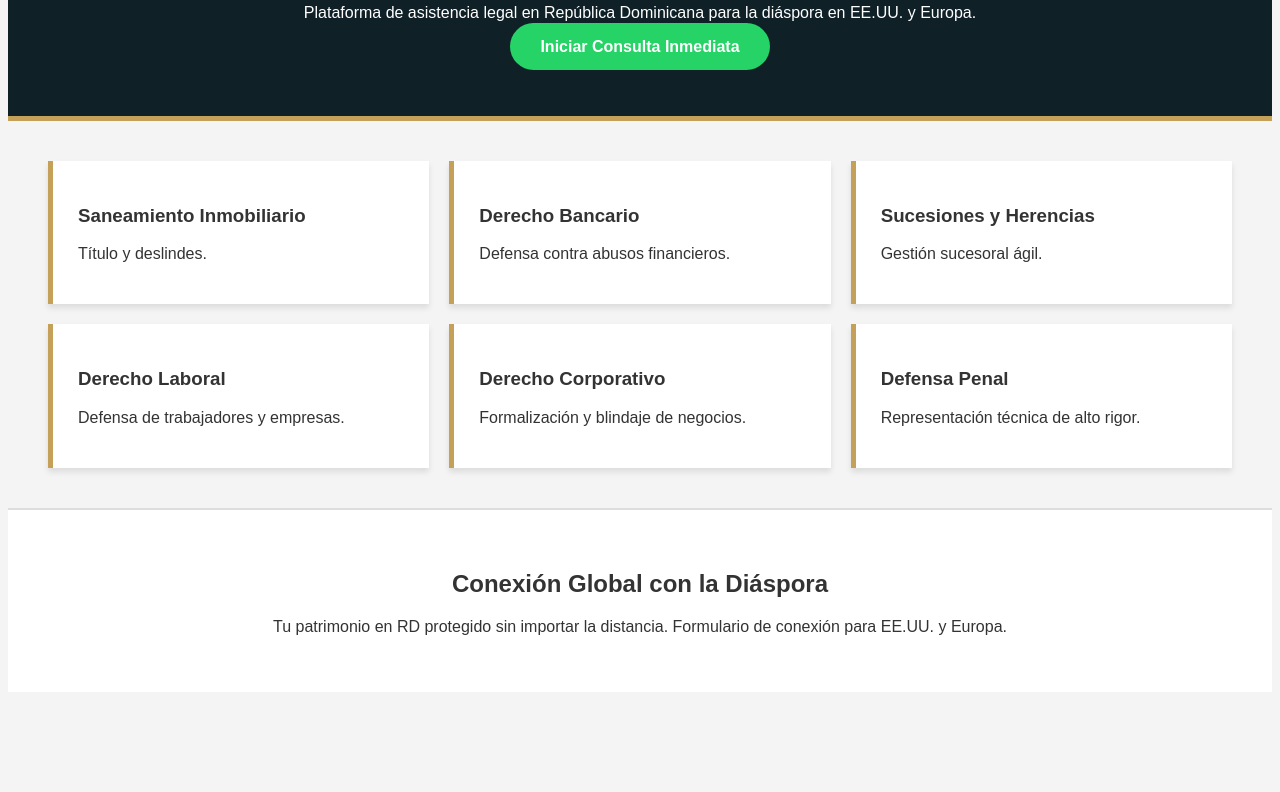
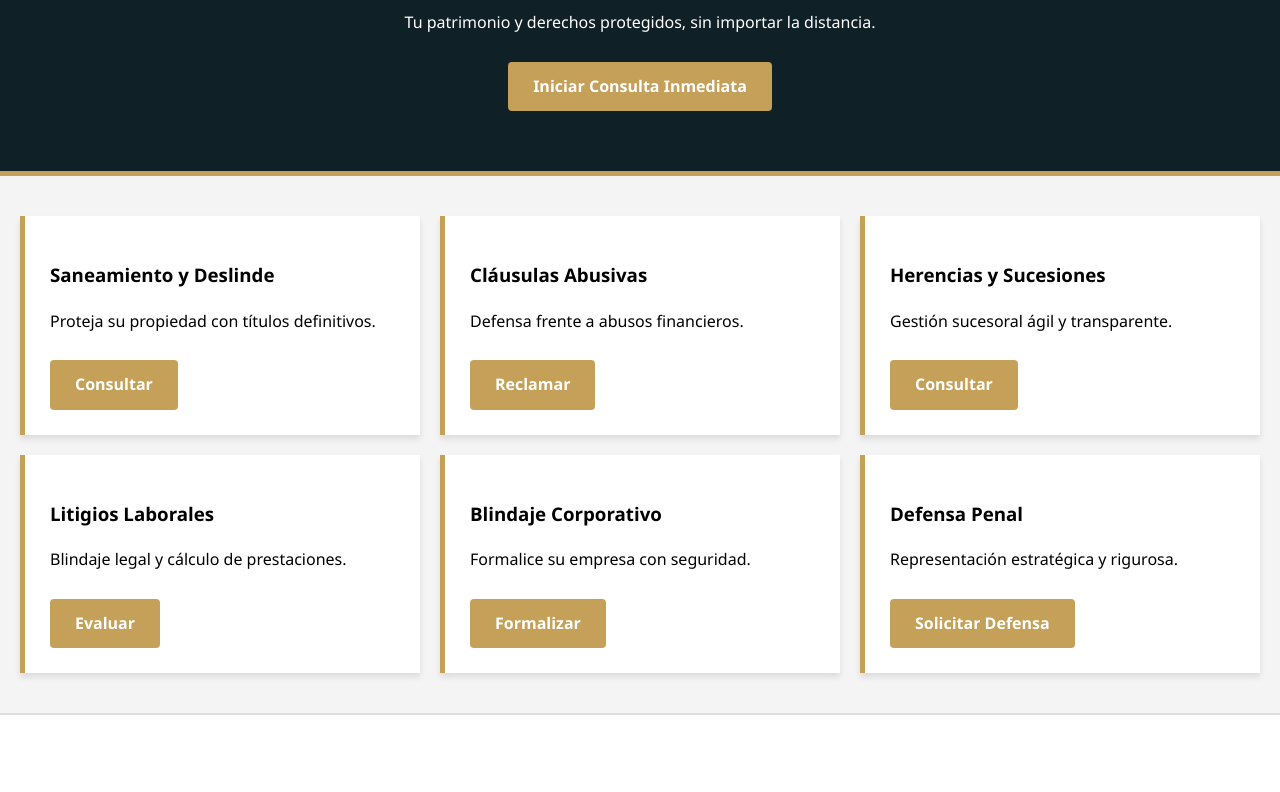
Before and after one commit to luisluciano27/luisluciano27.github.io, a plain HTML site: page index.html in a window 1280 px wide. Shown: the part 144-936 px from the top of the page. Before the commit the page ends 844 px from the top, so only its background shows below. Drawn offline with Linux system fonts and the light colour scheme.

Commit message:
Update index.html

```diff
--- a/index.html
+++ b/index.html
@@ -2,33 +2,42 @@
 <html lang="es">
 <head>
     <meta charset="UTF-8">
-    <title>Un Abogado Siempre a Tu Lado | Plataforma Legal Global</title>
+    <meta name="viewport" content="width=device-width, initial-scale=1.0">
+    <title>Un Abogado Siempre a Tu Lado | Asistencia Legal RD</title>
     <style>
-        body { font-family: 'Montserrat', sans-serif; background: #f4f4f4; color: #333; }
-        .hero { background: #0f2027; color: white; padding: 60px; text-align: center; border-bottom: 5px solid #c5a059; }
-        .btn-wa { background: #25d366; color: white; padding: 15px 30px; text-decoration: none; border-radius: 50px; font-weight: bold; }
-        .services-grid { display: grid; grid-template-columns: repeat(auto-fit, minmax(300px, 1fr)); gap: 20px; padding: 40px; }
-        .card { background: white; padding: 25px; border-left: 5px solid #c5a059; box-shadow: 0 4px 6px rgba(0,0,0,0.1); }
-        .diaspora { padding: 40px; background: white; text-align: center; border-top: 2px solid #ddd; }
+        :root { --azul-marino: #0f2027; --oro: #c5a059; --texto: #000; }
+        body { font-family: 'Segoe UI', sans-serif; margin: 0; color: var(--texto); line-height: 1.6; }
+        .hero { background: var(--azul-marino); color: white; padding: 60px 20px; text-align: center; border-bottom: 5px solid var(--oro); }
+        .services-grid { display: grid; grid-template-columns: repeat(auto-fit, minmax(300px, 1fr)); gap: 20px; padding: 40px 20px; background: #f4f4f4; }
+        .card { background: white; padding: 25px; border-left: 5px solid var(--oro); box-shadow: 0 4px 6px rgba(0,0,0,0.1); }
+        .btn { display: inline-block; padding: 12px 25px; margin-top: 10px; background: var(--oro); color: white; text-decoration: none; font-weight: bold; border-radius: 4px; }
+        .diaspora { padding: 60px 20px; background: white; text-align: center; border-top: 2px solid #ddd; }
     </style>
 </head>
 <body>
     <header class="hero">
         <h1>UN ABOGADO SIEMPRE A TU LADO</h1>
-        <p>Plataforma de asistencia legal en República Dominicana para la diáspora en EE.UU. y Europa.</p>
-        <a href="https://wa.me/TU_NUMERO_PLATAFORMA" class="btn-wa">Iniciar Consulta Inmediata</a>
+        <p>Tu patrimonio y derechos protegidos, sin importar la distancia.</p>
+        <a href="https://wa.me/TUNUMERODEPLATAFORMA" class="btn">Iniciar Consulta Inmediata</a>
     </header>
+
     <section class="services-grid">
-        <div class="card"><h3>Saneamiento Inmobiliario</h3><p>Título y deslindes.</p></div>
-        <div class="card"><h3>Derecho Bancario</h3><p>Defensa contra abusos financieros.</p></div>
-        <div class="card"><h3>Sucesiones y Herencias</h3><p>Gestión sucesoral ágil.</p></div>
-        <div class="card"><h3>Derecho Laboral</h3><p>Defensa de trabajadores y empresas.</p></div>
-        <div class="card"><h3>Derecho Corporativo</h3><p>Formalización y blindaje de negocios.</p></div>
-        <div class="card"><h3>Defensa Penal</h3><p>Representación técnica de alto rigor.</p></div>
+        <div class="card"><h3>Saneamiento y Deslinde</h3><p>Proteja su propiedad con títulos definitivos.</p><a href="#" class="btn">Consultar</a></div>
+        <div class="card"><h3>Cláusulas Abusivas</h3><p>Defensa frente a abusos financieros.</p><a href="#" class="btn">Reclamar</a></div>
+        <div class="card"><h3>Herencias y Sucesiones</h3><p>Gestión sucesoral ágil y transparente.</p><a href="#" class="btn">Consultar</a></div>
+        <div class="card"><h3>Litigios Laborales</h3><p>Blindaje legal y cálculo de prestaciones.</p><a href="#" class="btn">Evaluar</a></div>
+        <div class="card"><h3>Blindaje Corporativo</h3><p>Formalice su empresa con seguridad.</p><a href="#" class="btn">Formalizar</a></div>
+        <div class="card"><h3>Defensa Penal</h3><p>Representación estratégica y rigurosa.</p><a href="#" class="btn">Solicitar Defensa</a></div>
     </section>
+
     <section class="diaspora">
-        <h2>Conexión Global con la Diáspora</h2>
-        <p>Tu patrimonio en RD protegido sin importar la distancia. Formulario de conexión para EE.UU. y Europa.</p>
+        <h2>Conexión Global (EE.UU. y Europa)</h2>
+        <p>¿Resides en el extranjero y tienes un caso en RD? Resolvemos tu proceso sin que debas viajar.</p>
+        <form>
+            <input type="text" placeholder="Nombre completo" required><br><br>
+            <input type="text" placeholder="WhatsApp (+1 o +34...)" required><br><br>
+            <button class="btn">Solicitar Asistencia desde el Extranjero</button>
+        </form>
     </section>
 </body>
 </html>
```
